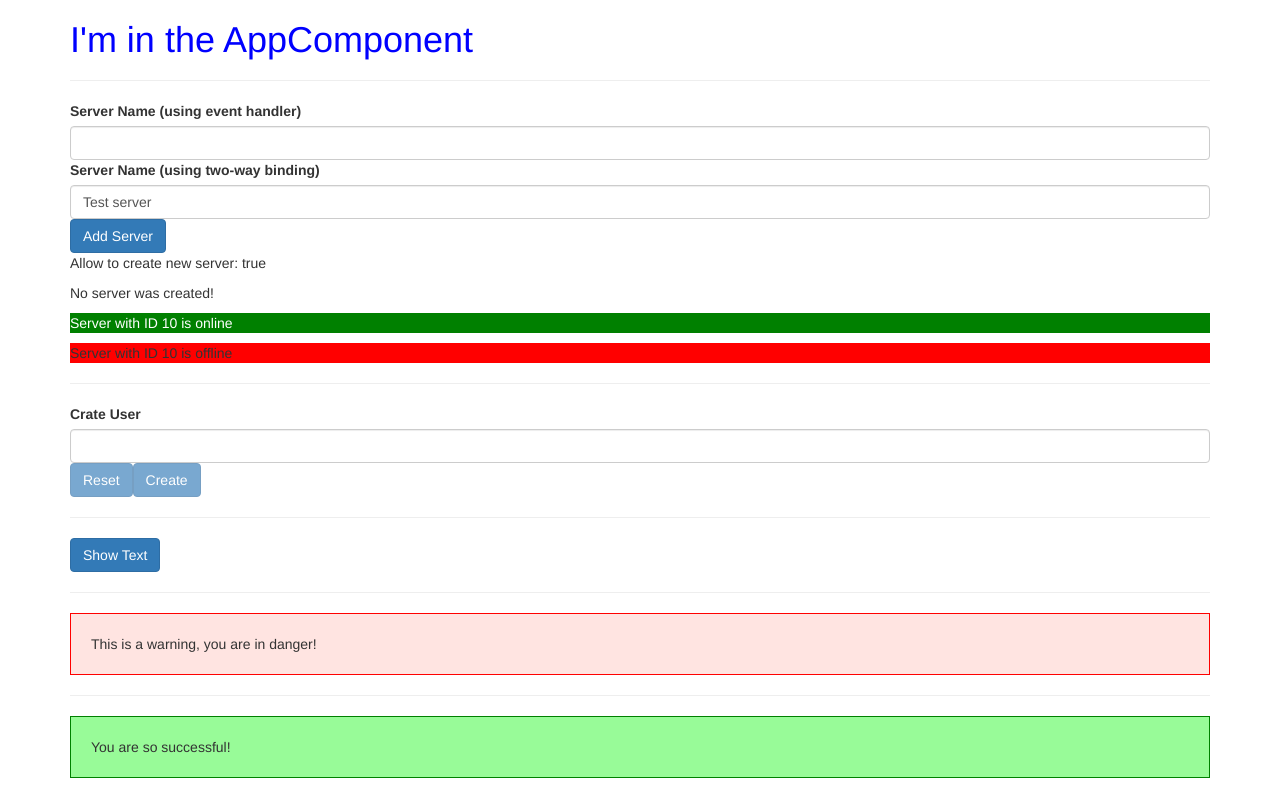
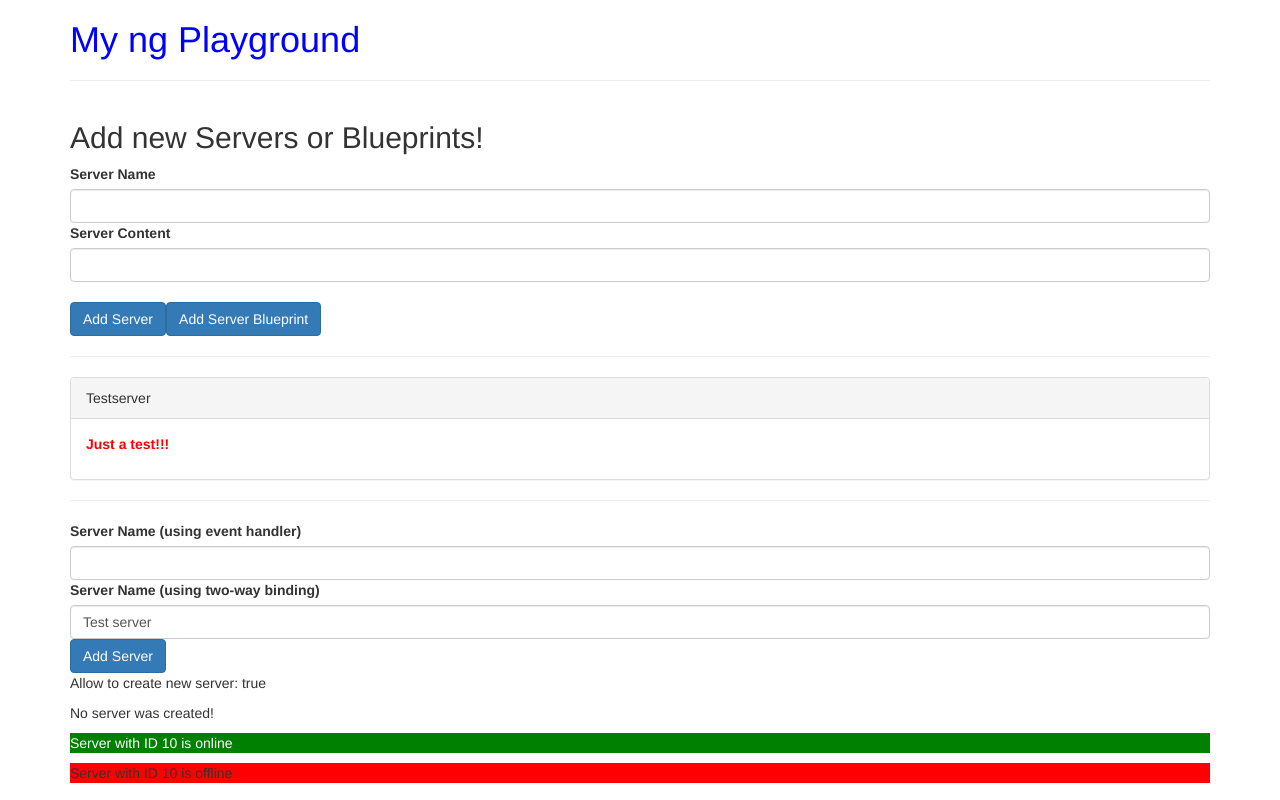
Before and after one commit to skywithin/ngDemo2-app, an Angular app: page / in a window 1280 px wide. Shown: the top 800 px of the page. Built offline with nearby package versions, Linux system fonts and the light colour scheme.

Commit message:
Custom property and event binding

```diff
--- a/src/app/app.component.html
+++ b/src/app/app.component.html
@@ -1,10 +1,21 @@
 <div class="container">
     <div class="row">
         <div class="col-xs-12">
-            <h1>I'm in the AppComponent</h1>
+            <h1>My ng Playground</h1>
             <hr>
+
+            <app-cockpit
+                (srvCreated)="onServerAdded($event)"
+                (bpCreated)="onBlueprintAdded($event)"></app-cockpit>
+            <hr>
+            <app-server-element
+                *ngFor="let serverElement of serverElements"
+                [srvElement]="serverElement"></app-server-element>
+            <hr>
+
             <app-server-bucket></app-server-bucket>
             <hr>
+
             <app-warning-alert></app-warning-alert>
             <hr>
             <app-success-alert></app-success-alert>
--- a/src/app/app.component.ts
+++ b/src/app/app.component.ts
@@ -6,5 +6,21 @@ import { Component } from '@angular/core';
   styleUrls: ['./app.component.css']
 })
 export class AppComponent {
-  name = 'Max';
+  serverElements = [ { type: 'server', name: 'Testserver', content: 'Just a test!!!' } ];
+
+  onServerAdded(serverData: { serverName: string, serverContent: string }) {
+    this.serverElements.push({
+      type: 'server',
+      name: serverData.serverName,
+      content: serverData.serverContent
+    });
+  }
+
+  onBlueprintAdded(blueprintData: { blueprintName: string, blueprintContent: string }) {
+    this.serverElements.push({
+      type: 'blueprint',
+      name: blueprintData.blueprintName,
+      content: blueprintData.blueprintContent
+    });
+  }
 }
--- a/src/app/app.module.ts
+++ b/src/app/app.module.ts
@@ -9,6 +9,8 @@ import { WarningAlertComponent } from './warning-alert/warning-alert.component';
 import { SuccessAlertComponent } from './success-alert/success-alert.component';
 import { UserRegistrationComponent } from './user-registration/user-registration.component';
 import { LoggerComponent } from './logger/logger.component';
+import { CockpitComponent } from './cockpit/cockpit.component';
+import { ServerElementComponent } from './server-element/server-element.component';
 
 @NgModule({
   declarations: [
@@ -18,7 +20,9 @@ import { LoggerComponent } from './logger/logger.component';
     WarningAlertComponent,
     SuccessAlertComponent,
     UserRegistrationComponent,
-    LoggerComponent
+    LoggerComponent,
+    CockpitComponent,
+    ServerElementComponent
   ],
   imports: [
     BrowserModule,
--- /dev/null
+++ b/src/app/cockpit/cockpit.component.html
@@ -0,0 +1,20 @@
+<div class="row">
+  <div class="col-xs-12">
+    <h2>Add new Servers or Blueprints!</h2>
+
+    <label>Server Name</label>
+    <input type="text" class="form-control" [(ngModel)]="newServerName">
+
+    <label>Server Content</label>
+    <input type="text" class="form-control" [(ngModel)]="newServerContent">
+    <br>
+
+    <button
+      class="btn btn-primary"
+      (click)="onAddServer()">Add Server</button>
+
+    <button
+      class="btn btn-primary"
+      (click)="onAddBlueprint()">Add Server Blueprint</button>
+  </div>
+</div>
--- /dev/null
+++ b/src/app/cockpit/cockpit.component.ts
@@ -0,0 +1,33 @@
+import { Component, OnInit, EventEmitter, Output } from '@angular/core';
+
+@Component({
+  selector: 'app-cockpit',
+  templateUrl: './cockpit.component.html'
+})
+export class CockpitComponent implements OnInit {
+
+  @Output('srvCreated') serverCreated = new EventEmitter<{serverName: string, serverContent: string}>();
+  @Output('bpCreated') blueprintCreated = new EventEmitter<{blueprintName: string, blueprintContent: string}>();
+
+  newServerName: string;
+  newServerContent: string;
+
+  constructor() { }
+
+  ngOnInit() {
+  }
+
+  onAddServer() {
+    this.serverCreated.emit({
+      serverName: this.newServerName,
+      serverContent: this.newServerContent
+    });
+  }
+
+  onAddBlueprint() {
+    this.blueprintCreated.emit({
+      blueprintName: this.newServerName,
+      blueprintContent: this.newServerContent
+    });
+  }
+}
--- /dev/null
+++ b/src/app/server-element/server-element.component.html
@@ -0,0 +1,9 @@
+<div class="panel panel-default">
+  <div class="panel-heading">{{ serverElement.name }}</div>
+  <div class="panel-body">
+    <p>
+      <strong *ngIf="serverElement.type === 'server'" style="color: red">{{ serverElement.content }}</strong>
+      <em *ngIf="serverElement.type === 'blueprint'">{{ serverElement.content }}</em>
+    </p>
+  </div>
+</div>
--- /dev/null
+++ b/src/app/server-element/server-element.component.ts
@@ -0,0 +1,16 @@
+import { Component, OnInit, Input } from '@angular/core';
+
+@Component({
+  selector: 'app-server-element',
+  templateUrl: './server-element.component.html'
+})
+export class ServerElementComponent implements OnInit {
+
+  @Input('srvElement') serverElement: { type: string, name: string, content: string };
+
+  constructor() { }
+
+  ngOnInit() {
+  }
+
+}
```
